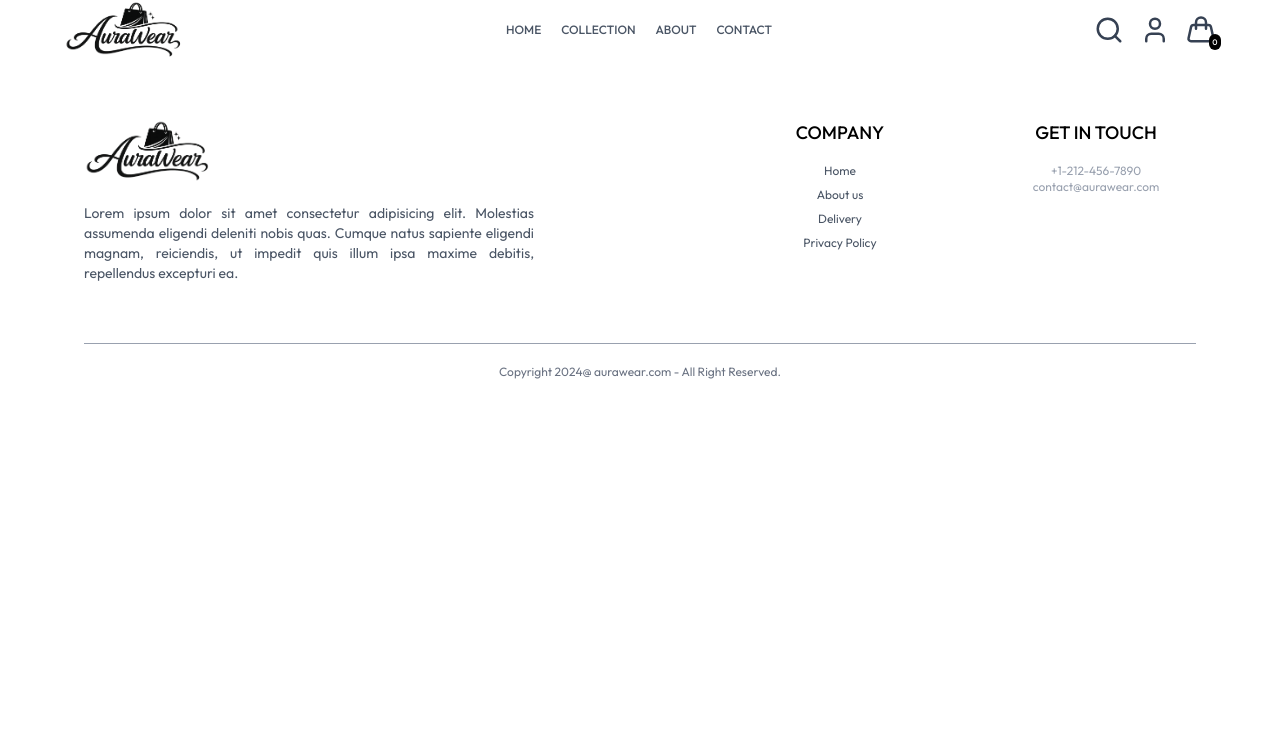
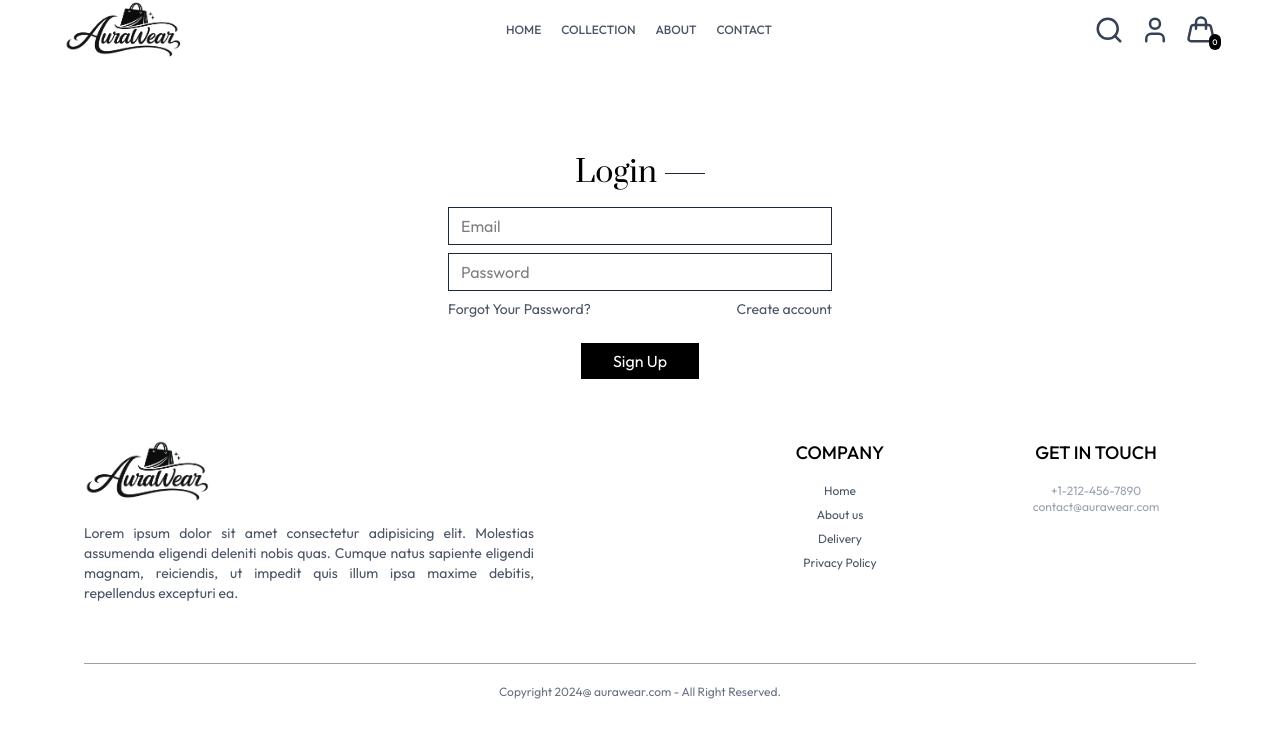
Before and after one commit to AbiyaLS/AuraWear-Ecommerce-app, a React (Vite) app in the folder frontend/: page /login in a window 1280 px wide. Shown: the top 738 px of the page. Built offline with nearby package versions, Linux system fonts and the light colour scheme; a web font is replaced by a local one.

Commit message:
Ui of login page completed

```diff
--- a/frontend/src/components/NavBar.jsx
+++ b/frontend/src/components/NavBar.jsx
@@ -35,7 +35,7 @@ export default function NavBar() {
       <div className='flex gap-4 text-gray-700 cursor-pointer'>
         <Search size={30} onClick={()=>setShowSearch(true)}/>
         <div className='group relative'>
-            <User size={30}/>
+           <Link to={"/login"}><User size={30}/></Link>
             <div className='group-hover:block hidden absolute dropdown-menu right-0 pt-4'>
                 <div className='flex flex-col gap-2 w-30 p-2 rounded-md bg-gray-100 text-gray-500 text-sm'>
                     <p className='cursor-pointer hover:text-gray-800'>My Profile</p>
--- a/frontend/src/pages/Login.jsx
+++ b/frontend/src/pages/Login.jsx
@@ -1,9 +1,27 @@
-import React from 'react'
+import React, { useState } from 'react'
 
 export default function Login() {
+  const [ currentState, setCurrentState ] = useState('Login')
+
+  const onSubmitHandler = async (e) => {
+    e.preventDefault()
+
+  }
+
   return (
-    <div>
-
-    </div>
+    <form onSubmit={onSubmitHandler} className=' flex flex-col items-center w-[90%] sm:max-w-96 m-auto mt-14 gap-2 '>
+      <div className='inline-flex items-center gap-2 mb-2 mt-10'>
+        <p className='prata-regular text-3xl '>{currentState}</p>
+        <hr className='w-10 bg-gray-800 h-[1.5px] border-none'/>
+      </div>
+      { currentState === "Login" ? " " : <input className='w-full border py-1.5 px-3 border-gray-800' placeholder='Name' type="text" required/>}
+      <input className='w-full border py-1.5 px-3 border-gray-800' placeholder='Email' type="email" required/>
+      <input className='w-full border py-1.5 px-3 border-gray-800 ' placeholder='Password' type="password" required/>
+      <div className='w-full flex justify-between text-sm text-gray-600'>
+        <p className='cursor-pointer'>Forgot Your Password?</p>
+        { currentState === "Login" ? <p className='cursor-pointer' onClick={()=>setCurrentState("Sign Up")}>Create account</p> : <p className='cursor-pointer' onClick={()=>setCurrentState("Login")}>Login Here</p>}
+      </div>
+      <button type='submit' className='bg-black text-white py-1.5 px-8 mt-4'>{ currentState === "Login" ? "Sign Up" : "Login"}</button>
+    </form>
   )
 }
```
